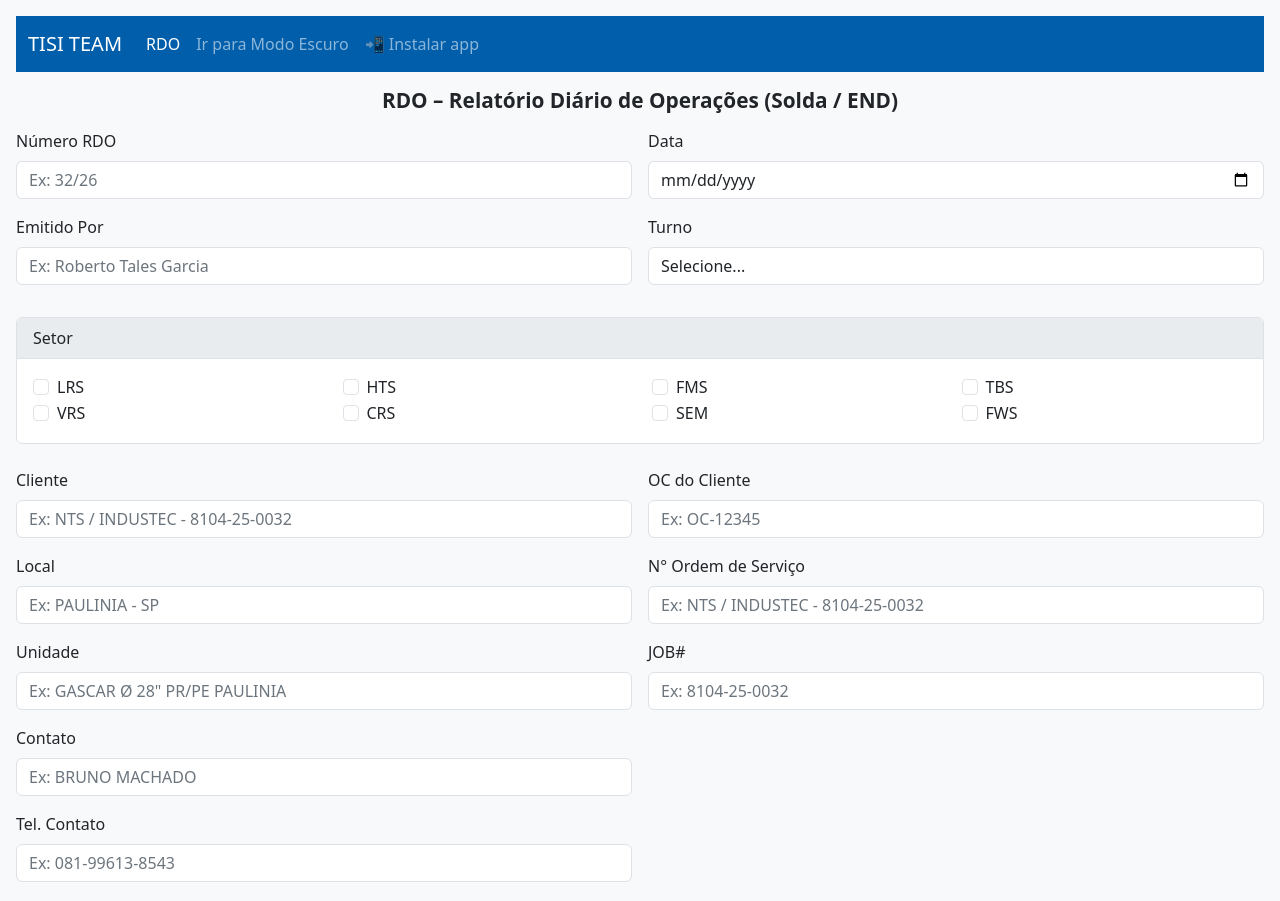
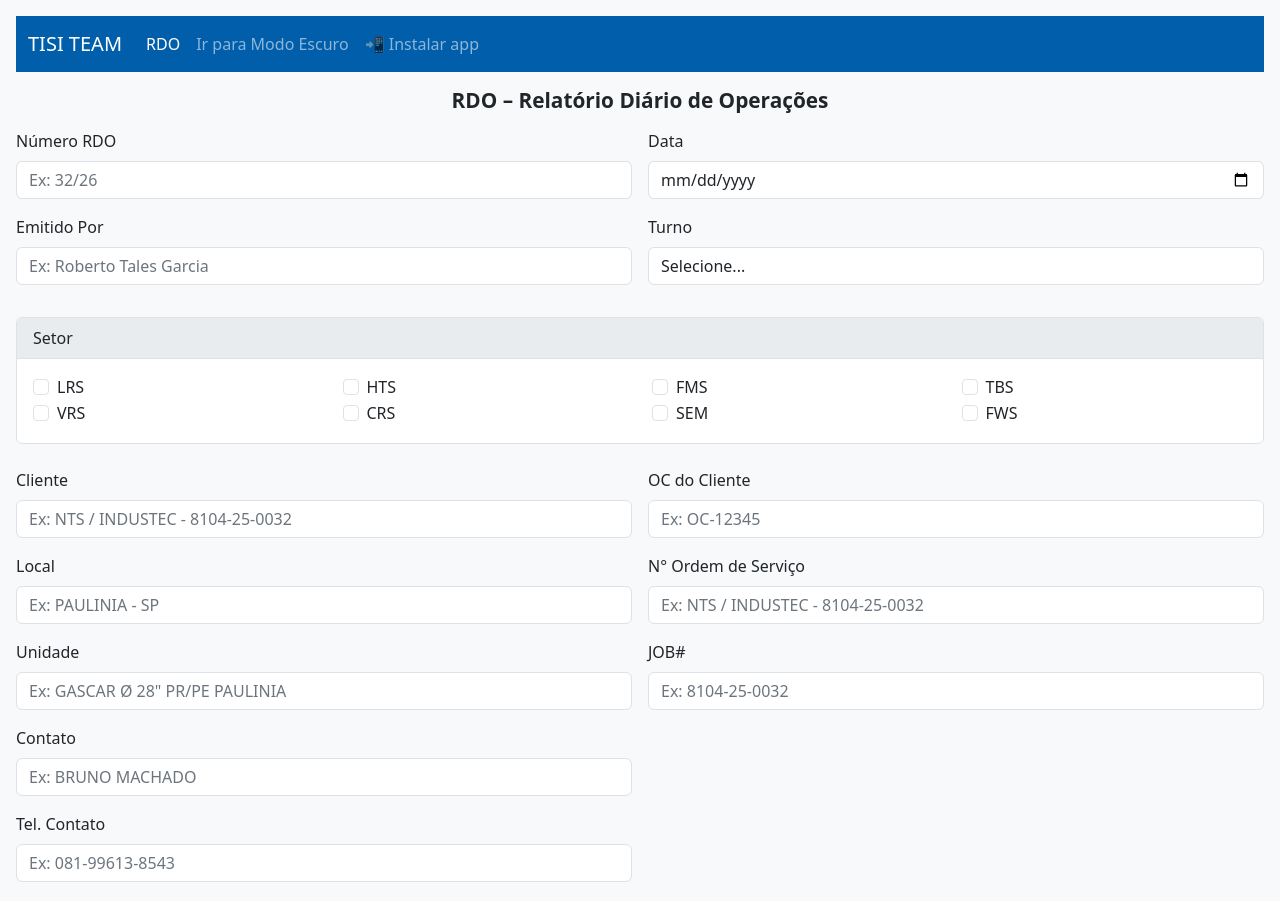
Before and after one commit to JuhhSobrinho/Form-rdo, a plain HTML site: page view/index-rdo.html in a window 1280 px wide. Shown: the top 901 px of the page. Drawn offline with nearby package versions, Linux system fonts and the light colour scheme.

Commit message:
ajustado o titulo como pedido pelo usuario

```diff
--- a/view/index-rdo.html
+++ b/view/index-rdo.html
@@ -46,7 +46,7 @@
         </div>
     </div>
 
-    <h1 class="titulo-rde">RDO – Relatório Diário de Operações (Solda / END)</h1>
+    <h1 class="titulo-rde">RDO – Relatório Diário de Operações</h1>
     <form id="formRelatorio">
 
         <!-- Cabeçalho -->
```
Also changed, not shown: view/modelo/rdo-solda-modelo.html (+1 -1 lines).
